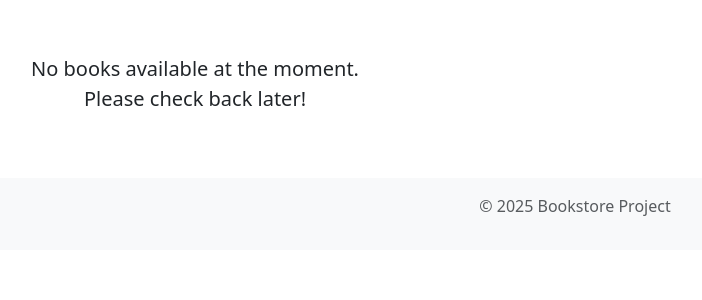
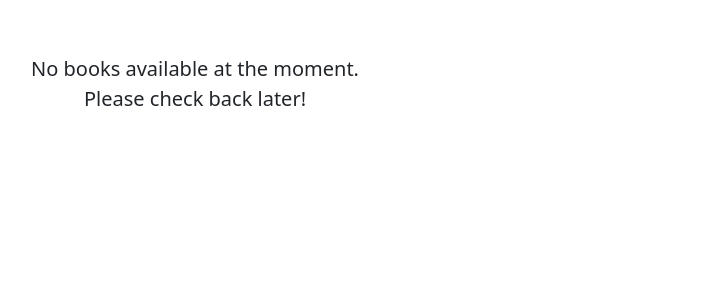
Before and after one commit to mrudulchaudhari/sl3book, a Django app: page / in a window 1280 px wide. Shown: the part 161-461 px from the top of the page, without its empty margins (65-767 px from the left). Run offline with Django 5.2, Linux system fonts and the light colour scheme; data that the repository does not hold is empty.

Commit message:
finalised all with some changes

```diff
--- a/bookstore_project/store/templates/store/base.html
+++ b/bookstore_project/store/templates/store/base.html
@@ -76,11 +76,7 @@
         {% endblock %}
     </main>
 
-    <footer class="mt-5 py-3 bg-light text-center text-muted">
-        <div class="container">
-            <p>&copy; {% now "Y" %} Bookstore Project</p>
-        </div>
-    </footer>
+
 
     <script src="https://cdn.jsdelivr.net/npm/bootstrap@5.3.3/dist/js/bootstrap.bundle.min.js" integrity="sha384-YvpcrYf0tY3lHB60NNkmXc5s9fDVZLESaAA55NDzOxhy9GkcIdslK1eN7N6jIeHz" crossorigin="anonymous"></script>
     <script src="https://cdn.jsdelivr.net/npm/feather-icons/dist/feather.min.js"></script>
```
